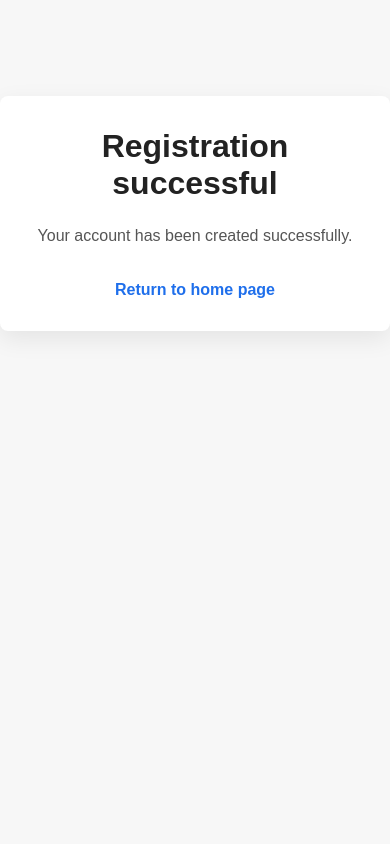
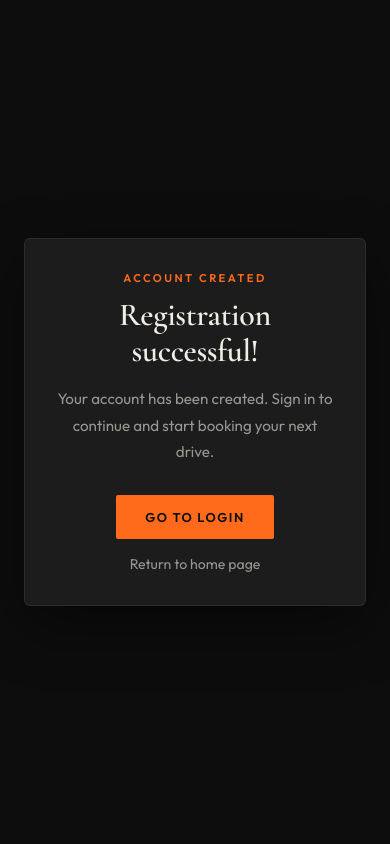
Before and after one commit to ItsMavey/soen343, a Django app: page /register/success/ in a window 390 px wide. Run offline with Django 5.2, Linux system fonts and the light colour scheme; parts of the project's set-up code (start-up, migrations or seed data) failed here and were passed over.

Commit message:
Login, registration, auth completed + matching UI. Phone number is now optional

```diff
--- a/src/Rentals-root/Rentals/settings.py
+++ b/src/Rentals-root/Rentals/settings.py
@@ -133,3 +133,6 @@ STATIC_ROOT = os.path.join(BASE_DIR, 'staticfiles')
 
 # Custom User Model
 AUTH_USER_MODEL = 'users.User'
+
+LOGIN_REDIRECT_URL = '/'
+LOGOUT_REDIRECT_URL = '/'
--- a/src/Rentals-root/users/templates/users/registration_success.html
+++ b/src/Rentals-root/users/templates/users/registration_success.html
@@ -3,44 +3,115 @@
 <head>
     <meta charset="UTF-8">
     <meta name="viewport" content="width=device-width, initial-scale=1.0">
-    <title>Registration Successful</title>
+    <title>Registration Successful | TABAC DRIVE</title>
+    <link rel="preconnect" href="https://fonts.googleapis.com"/>
+    <link rel="preconnect" href="https://fonts.gstatic.com" crossorigin/>
+    <link href="https://fonts.googleapis.com/css2?family=Cormorant+Garamond:wght@300;400;600;700&family=Outfit:wght@300;400;500;600&display=swap"
+          rel="stylesheet"/>
     <style>
+        :root {
+            --color-bg: #0d0d0d;
+            --color-surface: #1c1c1c;
+            --color-surface-raised: #242424;
+            --color-border: rgba(255, 255, 255, 0.07);
+            --color-accent: #ff6b1a;
+            --color-accent-hover: #ff8340;
+            --color-accent-glow: rgba(255, 107, 26, 0.4);
+            --color-text-primary: #f0ede6;
+            --color-text-secondary: #9a9590;
+            --font-display: 'Cormorant Garamond', Georgia, serif;
+            --font-body: 'Outfit', sans-serif;
+        }
+
+        * { box-sizing: border-box; }
+
         body {
             margin: 0;
-            font-family: Arial, sans-serif;
-            background: #f7f7f7;
-            color: #222;
+            min-height: 100vh;
+            font-family: var(--font-body);
+            background: var(--color-bg);
+            color: var(--color-text-primary);
+            display: grid;
+            place-items: center;
+            padding: 1.5rem;
         }
+
         .container {
             max-width: 520px;
-            margin: 6rem auto;
-            background: #fff;
+            width: 100%;
+            background: var(--color-surface);
             padding: 2rem;
-            border-radius: 8px;
-            box-shadow: 0 8px 24px rgba(0, 0, 0, 0.08);
+            border-radius: 6px;
+            border: 1px solid var(--color-border);
+            box-shadow: 0 20px 60px rgba(0, 0, 0, 0.45);
             text-align: center;
         }
+
+        .section-label {
+            font-size: 0.7rem;
+            font-weight: 600;
+            letter-spacing: 0.22em;
+            text-transform: uppercase;
+            color: var(--color-accent);
+            margin-bottom: 0.75rem;
+        }
+
         h1 {
-            margin-top: 0;
+            margin: 0;
+            font-family: var(--font-display);
+            font-size: clamp(2rem, 5vw, 3rem);
+            font-weight: 600;
+            line-height: 1.15;
+            letter-spacing: -0.01em;
         }
+
         p {
-            color: #555;
-            line-height: 1.6;
+            margin: 1rem 0 0;
+            color: var(--color-text-secondary);
+            line-height: 1.75;
+            font-size: 0.95rem;
         }
-        a {
+
+        .btn-primary-apex {
             display: inline-block;
+            margin-top: 1.8rem;
+            padding: 0.9rem 1.8rem;
+            background: var(--color-accent);
+            color: #0d0d0d;
+            text-decoration: none;
+            font-size: 0.8rem;
+            font-weight: 600;
+            letter-spacing: 0.12em;
+            text-transform: uppercase;
+            border-radius: 2px;
+            transition: all 0.3s ease;
+        }
+
+        .btn-primary-apex:hover {
+            background: var(--color-accent-hover);
+            box-shadow: 0 12px 32px var(--color-accent-glow);
+        }
+
+        .text-link {
+            display: block;
             margin-top: 1rem;
-            color: #1f6feb;
+            color: var(--color-text-secondary);
             text-decoration: none;
-            font-weight: 600;
+            font-size: 0.88rem;
+        }
+
+        .text-link:hover {
+            color: var(--color-text-primary);
         }
     </style>
 </head>
 <body>
 <div class="container">
-    <h1>Registration successful</h1>
-    <p>Your account has been created successfully.</p>
-    <a href="{% url 'home' %}">Return to home page</a>
+    <div class="section-label">Account Created</div>
+    <h1>Registration successful!</h1>
+    <p>Your account has been created. Sign in to continue and start booking your next drive.</p>
+    <a href="{% url 'login' %}" class="btn-primary-apex">Go to Login</a>
+    <a href="{% url 'home' %}" class="text-link">Return to home page</a>
 </div>
 </body>
 </html>
--- a/src/Rentals-root/users/urls.py
+++ b/src/Rentals-root/users/urls.py
@@ -1,14 +1,10 @@
 from django.urls import path
-from django.contrib.auth import views as auth_views
 from . import views
 
 urlpatterns = [
     path('', views.home, name='home'),
-    path(
-        "login/",
-        auth_views.LoginView.as_view(template_name="users/login.html"),
-        name="login",
-    ),
+    path("login/", views.login_view, name="login"),
+    path("logout/", views.logout_view, name="logout"),
     path("register/", views.RegisterView.as_view(), name="register"),
     path(
         "register/success/",
--- a/src/Rentals-root/users/views.py
+++ b/src/Rentals-root/users/views.py
@@ -1,5 +1,9 @@
-from django.shortcuts import render
+from django.conf import settings
+from django.contrib.auth import authenticate, login, logout
+from django.contrib.auth.forms import AuthenticationForm
+from django.shortcuts import redirect, render
 from django.urls import reverse_lazy
+from django.views.decorators.http import require_POST
 from django.views.generic import CreateView, TemplateView
 
 from .forms import UserRegistrationForm
@@ -7,6 +11,27 @@ from .forms import UserRegistrationForm
 
 def home(request):
     return render(request, 'users/index.html')
+
+
+def login_view(request):
+    form = AuthenticationForm(request, data=request.POST or None)
+
+    if request.method == "POST" and form.is_valid():
+        username = form.cleaned_data.get("username")
+        password = form.cleaned_data.get("password")
+        user = authenticate(request, username=username, password=password)
+        if user is not None:
+            login(request, user)
+            return redirect(settings.LOGIN_REDIRECT_URL)
+        form.add_error(None, "Invalid username or password.")
+
+    return render(request, "registration/login.html", {"form": form})
+
+
+@require_POST
+def logout_view(request):
+    logout(request)
+    return redirect(settings.LOGOUT_REDIRECT_URL)
 
 
 class RegisterView(CreateView):
```
Also changed, not shown: src/Rentals-root/users/templates/registration/login.html (added, +154 -0 lines), src/Rentals-root/users/templates/users/index.html (+10 -1 lines), src/Rentals-root/db.sqlite3, src/Rentals-root/users/migrations/0003_alter_user_email_alter_user_phone_number.py.
